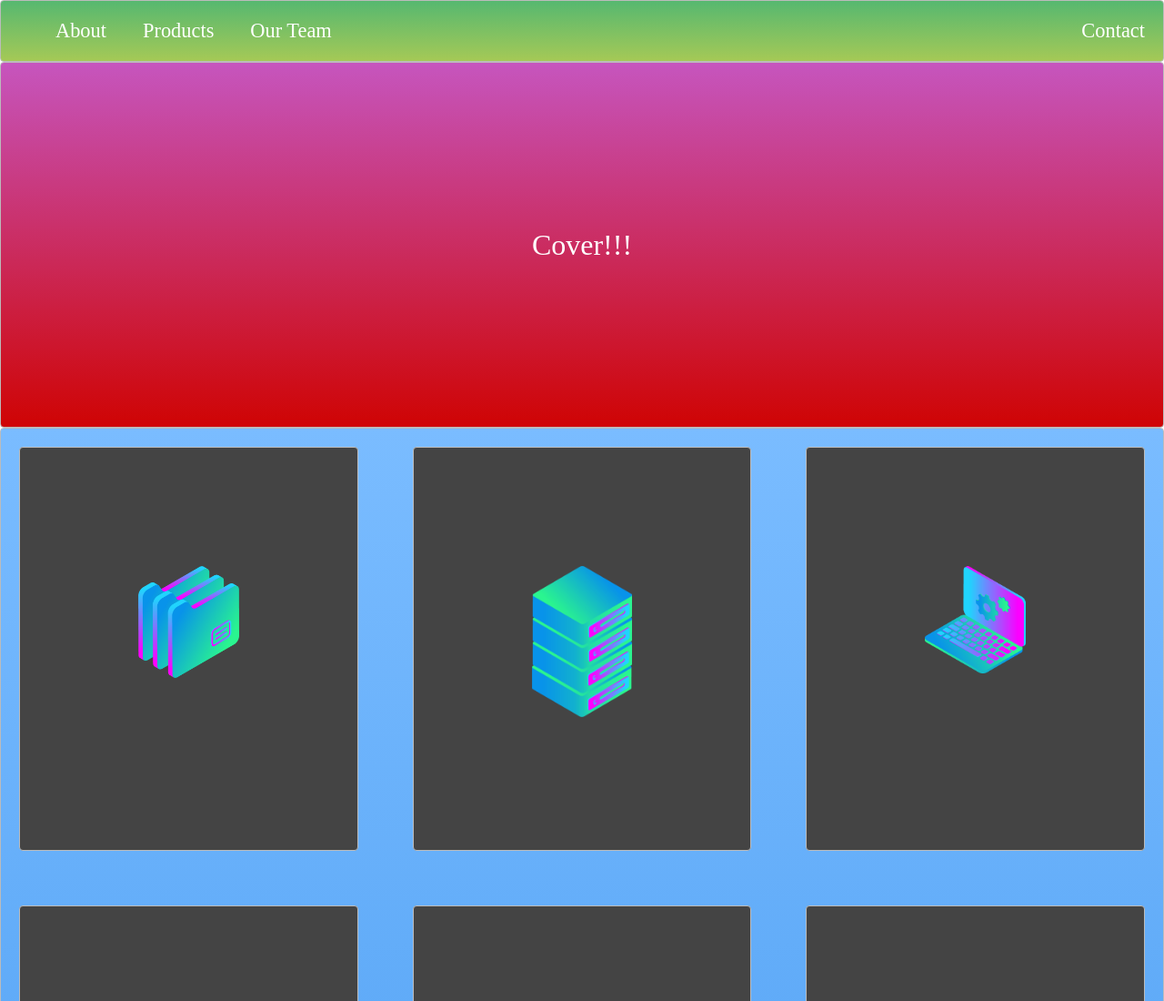
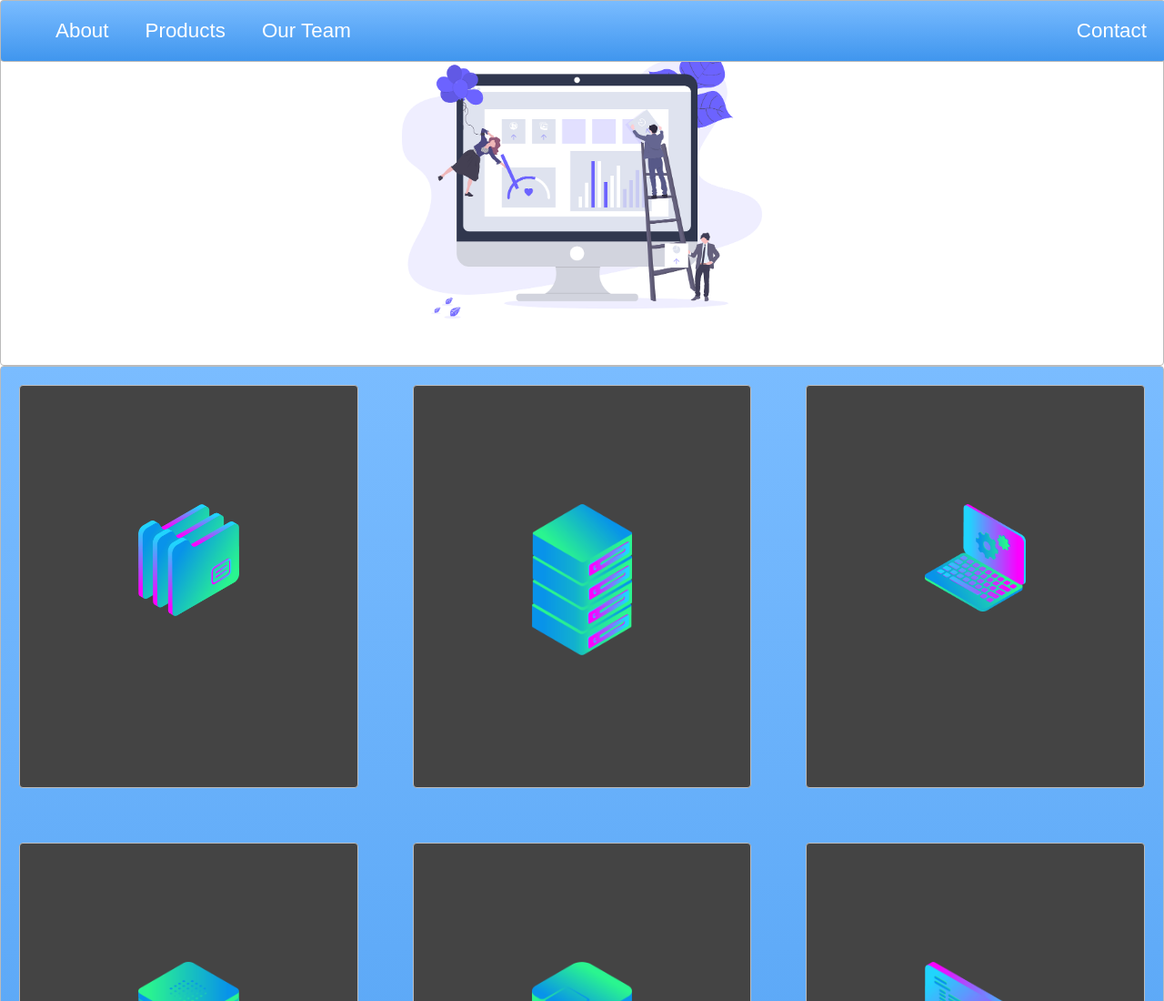
Before and after one commit to carlocadiz/layoutPage, a plain HTML site: page index.html in a window 1280 px wide. Shown: the top 1100 px of the page at 91% size. Drawn offline with Linux system fonts and the light colour scheme.

Commit message:
improved cosmetically

```diff
--- a/index.html
+++ b/index.html
@@ -6,7 +6,7 @@
 </head>
 <body>
 
-  <nav class="zone green">
+  <nav class="zone blue sticky">
     <ul class ="main-nav">
       <li><a href=""></a>About</li>
       <li><a href=""></a>Products</li>
@@ -14,7 +14,7 @@
       <li class="push"><a href=""></a>Contact</li>
     </ul>
   </nav>
-  <div class="container zone red">Cover!!!</div>
+  <div class="container zone"><img class="cover" src="./img/undraw.png"></div>
   <div class="zone blue grid-wrapper">
     <div class="box zone"><img src="./img/files_2.png"></div>
     <div class="box zone"><img src="./img/server_2_2.png"></div>
--- a/style.css
+++ b/style.css
@@ -1,5 +1,6 @@
 body {
     margin: auto 0;
+    font-family: Arial;
 }
 
 .zone {
@@ -20,7 +21,20 @@ body {
     box-shadow:rgba(0,0,0,0.8) 0px 5px 15px, inset rgba(0,0,0,0.15) 0px -10px 20px;
 }
 
+.box:hover {
+    -webkit-transform: rotate(-7deg);
+    -moz-transform:rotate(-7deg);
+    -o-transform:rotate(-7deg);
+    transform:rotate(-7deg);
+}
+
  /*Nav*/
+
+ .sticky {
+    position: fixed;
+    top: 0;
+    width: 100%;
+ }
 .main-nav {
     display: flex;
     list-style: none;
@@ -56,6 +70,10 @@ a {
     align-items: center;
     justify-content: center;
     height: 50vh;
+}
+
+.cover {
+    width: 30rem;
 }
 
 /*Grid*/
```
